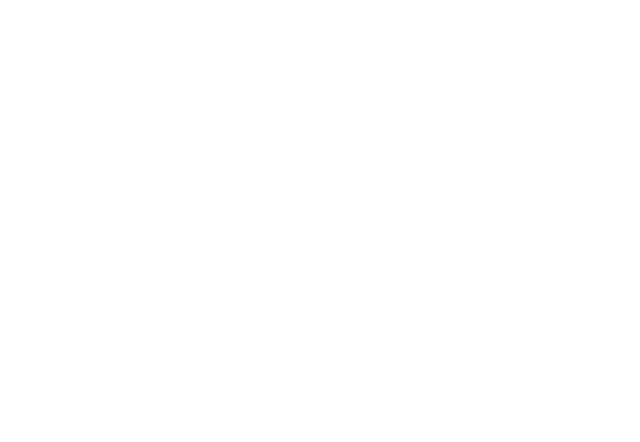
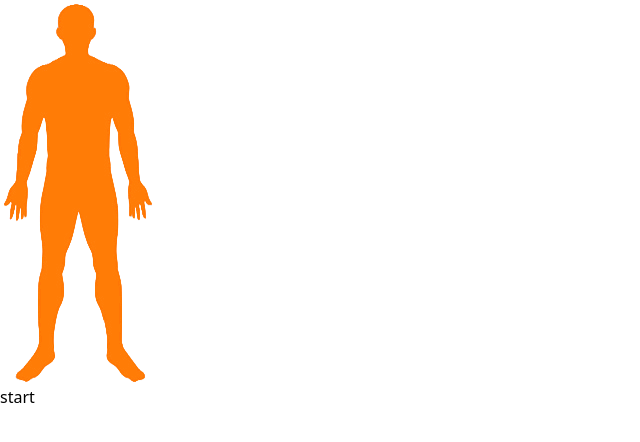
Before and after one commit to nowaveosu/sniper-reaction-test, a Next.js app: page / in a window 1280 px wide. Shown: the top 442 px of the page, without its empty margins (0-640 px from the left). Built offline with nearby package versions, Linux system fonts and the light colour scheme.

Commit message:
[Design] 기본 레이아웃

```diff
--- a/src/app/page.tsx
+++ b/src/app/page.tsx
@@ -8,4 +8,14 @@
 
 export default function Home() {
 
+
+    return(
+        <div>
+            <div>
+                <Image src={bot} alt="bot image"/>
+            </div>
+            <button>start</button>
+        </div>
+
+    )
 }
```
